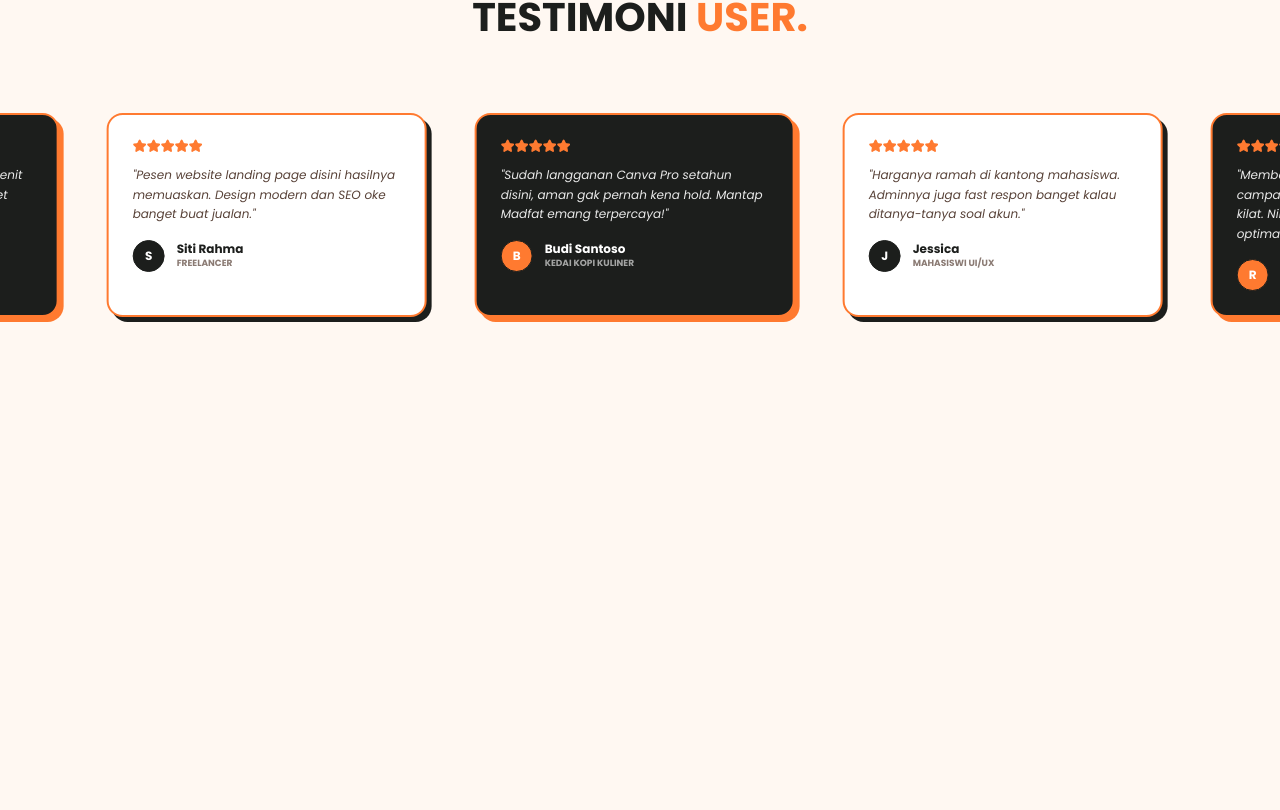
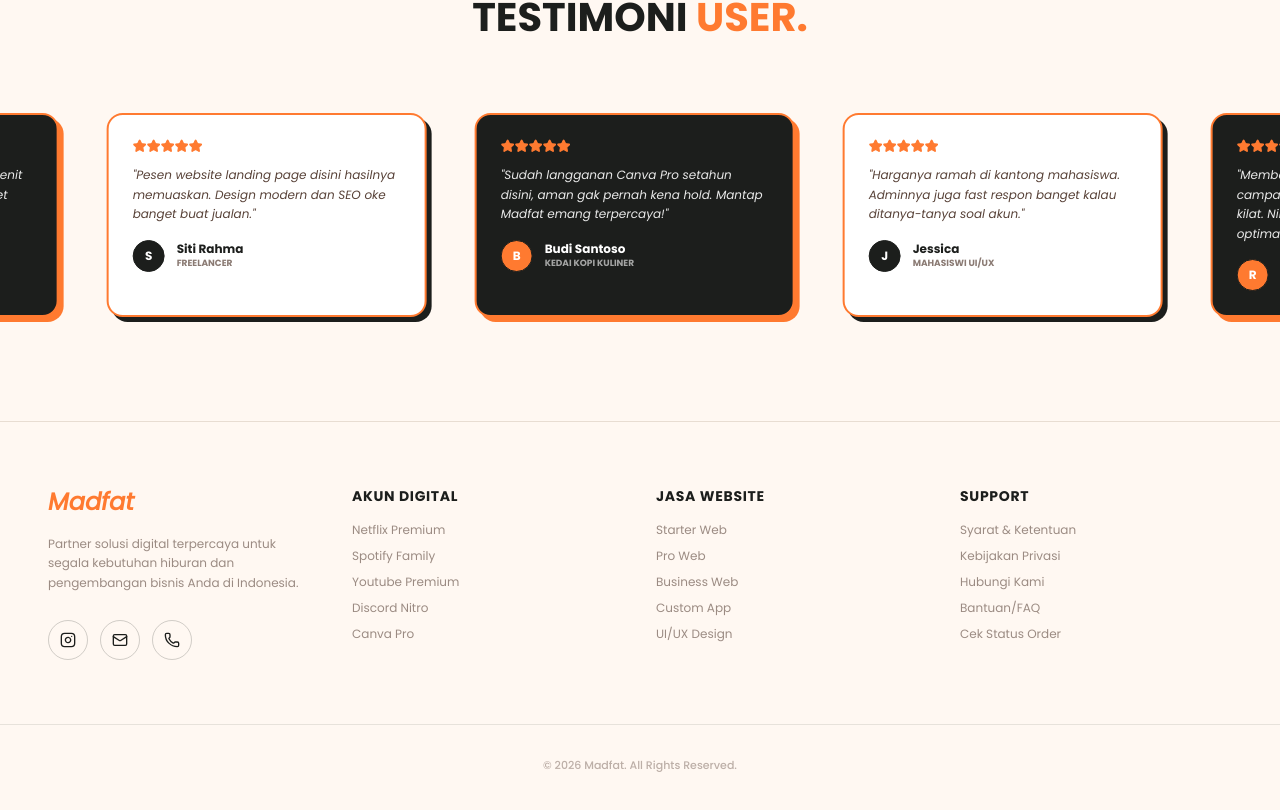
Before and after one commit to git-muhammadarifirfan/madfat-database-update, a React (Vite) app: page / in a window 1280 px wide. Shown: the part 6176-6986 px from the top of the page. Before the commit the page ends 6597 px from the top, so only its background shows below. Built offline with nearby package versions, Linux system fonts and the light colour scheme; no server answers; a web font is replaced by a local one.

Commit message:
feat: render Footer on user routes but exclude admin dashboard

```diff
--- a/src/App.tsx
+++ b/src/App.tsx
@@ -1121,6 +1121,15 @@ export default function App() {
           )}
         </main>
 
+        {!isDashboard && (
+          <Suspense fallback={null}>
+            <Footer
+              onDirectWhatsApp={handleDirectWhatsApp}
+              onCartOpen={() => setIsCartOpen(true)}
+            />
+          </Suspense>
+        )}
+
         <Suspense fallback={null}>
           <Cart
             isOpen={isCartOpen}
```
